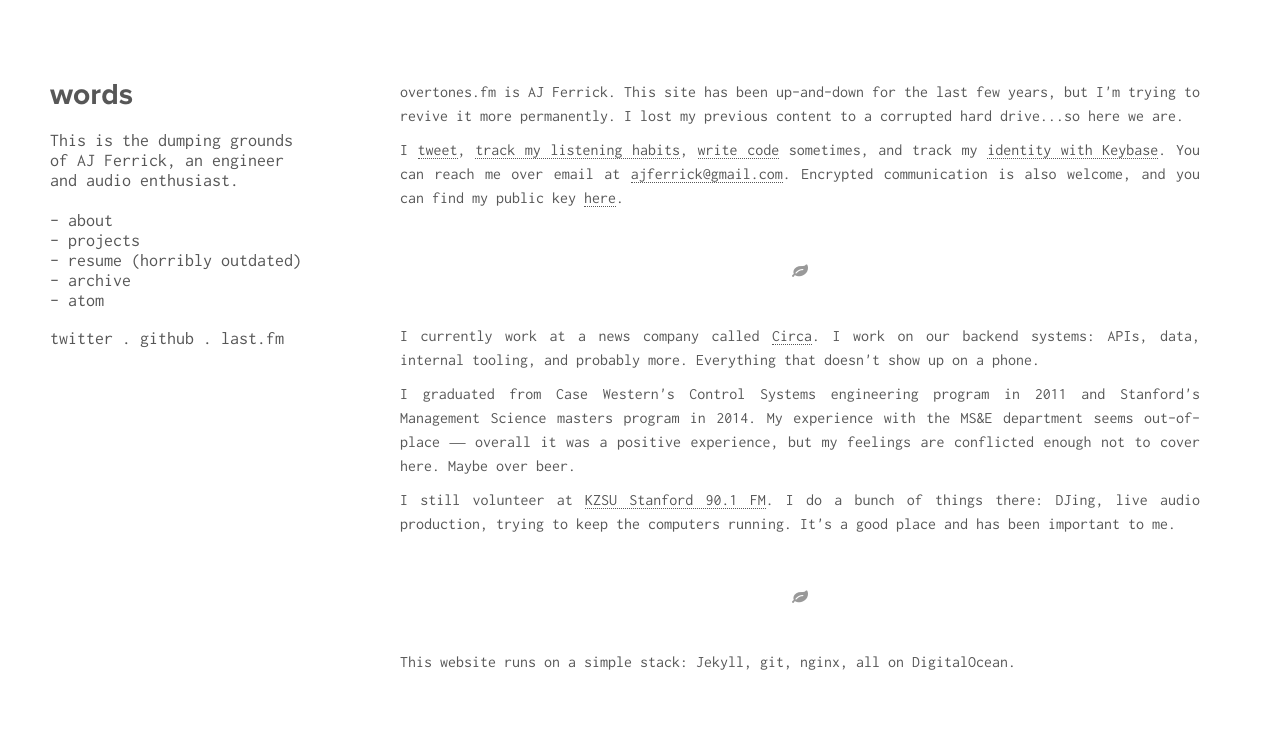
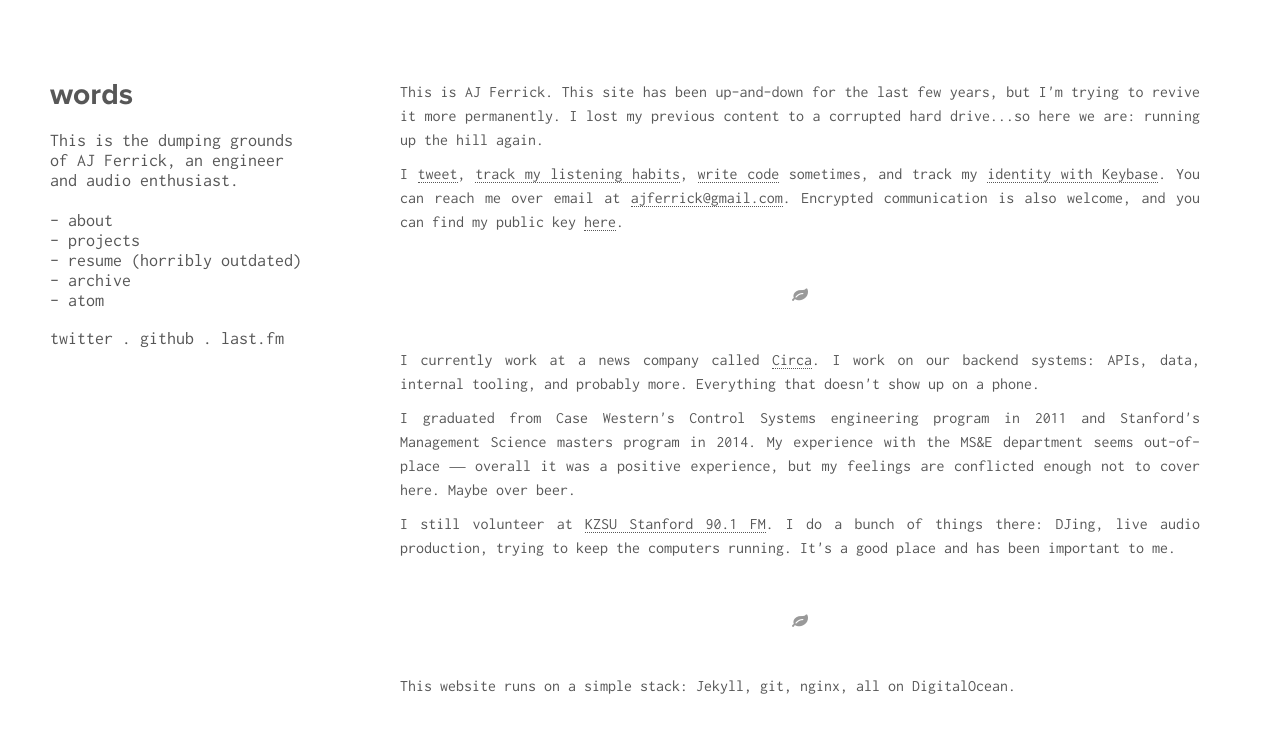
Before and after one commit to ajferrick/blog, a Jekyll site: the page built from about/index.html, in a window 1280 px wide. Shown: the top 733 px of the page. Built offline with Jekyll 4.4.1, drawn with Linux system fonts in a browser that asks for light colours; nearby versions of some CDN libraries.

Commit message:
Tweaks to about

```diff
--- a/about/index.html
+++ b/about/index.html
@@ -5,7 +5,7 @@ title: about
 
 <article class="content-body no-line">
     <p>
-        overtones.fm is AJ Ferrick. This site has been up-and-down for the last few years, but I'm trying to revive it more permanently. I lost my previous content to a corrupted hard drive...so here we are.
+        This is AJ Ferrick. This site has been up-and-down for the last few years, but I'm trying to revive it more permanently. I lost my previous content to a corrupted hard drive...so here we are: running up the hill again.
     </p>
 
     <p>
```
